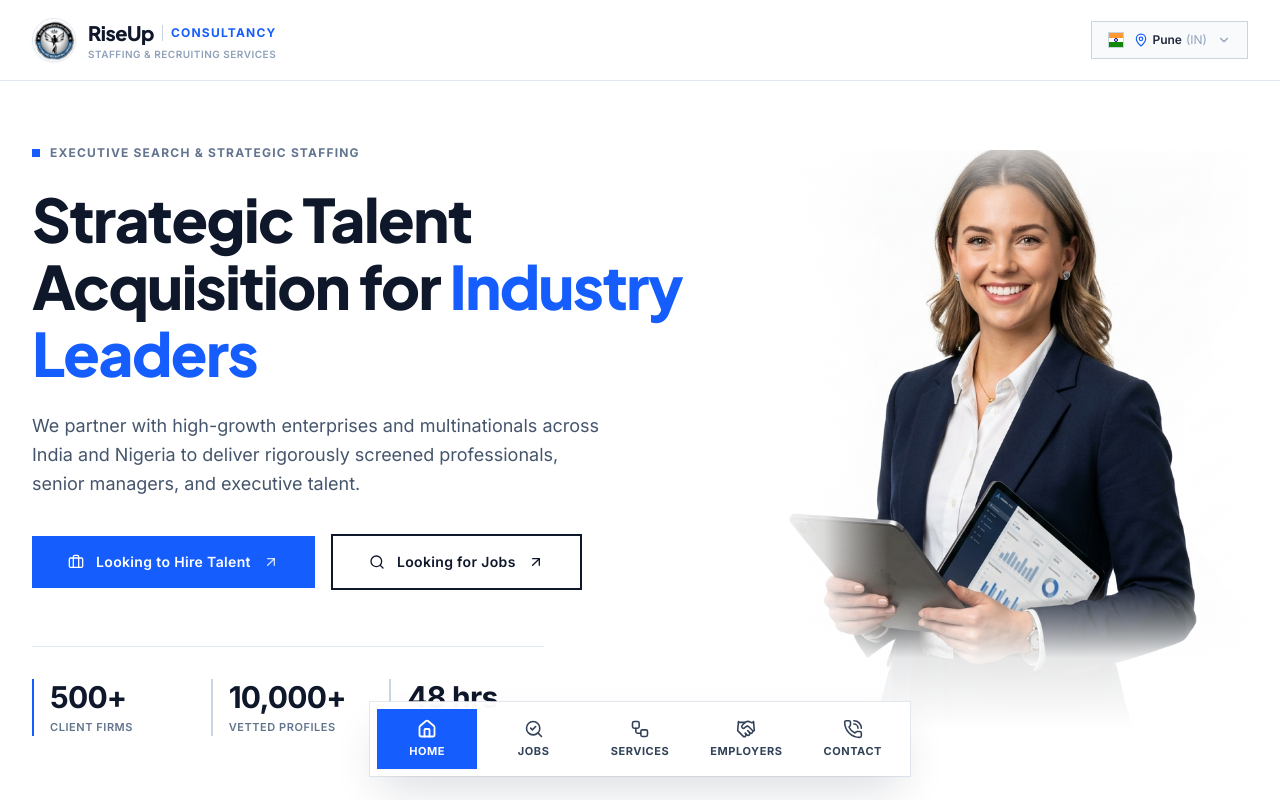
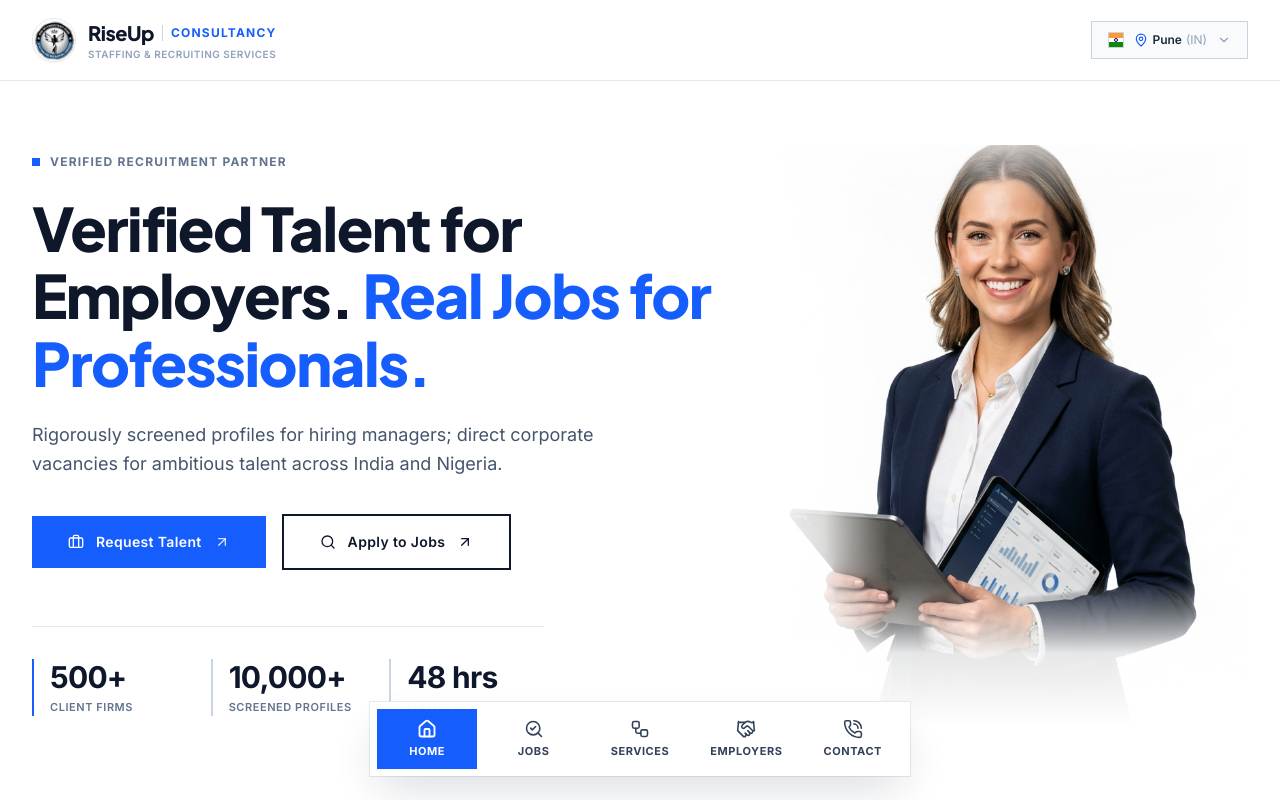
Before and after one commit to riseupconsultancy-pune/riseup-consultancy, a Next.js app: page / in a window 1280 px wide. Shown: the top 800 px of the page. Built offline with nearby package versions, Linux system fonts and the light colour scheme.

Commit message:
feat(hero): apply Option 4 copy for dual-audience clarity

```diff
--- a/src/components/Hero.tsx
+++ b/src/components/Hero.tsx
@@ -22,42 +22,42 @@ export default function Hero({ onHireClick, onJobsClick }: HeroProps) {
             <div className="flex items-center gap-2.5 mb-6">
               <span className="w-2 h-2 bg-blue-600 shrink-0" />
               <span className="text-xs font-bold uppercase tracking-widest text-slate-500">
-                Executive Search & Strategic Staffing
+                Verified Recruitment Partner
               </span>
             </div>
 
             {/* Main Authoritative Headline */}
             <h1 className="text-4xl sm:text-5xl lg:text-6xl font-extrabold text-slate-900 tracking-tight leading-[1.12]">
-              Strategic Talent Acquisition for{" "}
-              <span className="text-blue-600">Industry Leaders</span>
+              Verified Talent for Employers.{" "}
+              <span className="text-blue-600">Real Jobs for Professionals.</span>
             </h1>
 
             {/* Grounded Corporate Subtitle */}
             <p className="mt-6 text-base sm:text-lg text-slate-600 font-normal leading-relaxed max-w-xl">
-              We partner with high-growth enterprises and multinationals across India and Nigeria to deliver rigorously screened professionals, senior managers, and executive talent.
+              Rigorously screened profiles for hiring managers; direct corporate vacancies for ambitious talent across India and Nigeria.
             </p>
 
             {/* Two Square Action Buttons */}
             <div className="mt-9 flex flex-col sm:flex-row items-stretch sm:items-center gap-4">
-              {/* Button 1: Looking to Hire Talent */}
+              {/* Button 1: Request Talent (Employers) */}
               <button
                 onClick={onHireClick}
                 type="button"
-                className="group inline-flex items-center justify-center gap-3 px-9 py-4 bg-blue-600 hover:bg-blue-700 text-white font-semibold text-sm tracking-wide transition-colors duration-200 focus:outline-none focus:ring-2 focus:ring-blue-600 focus:ring-offset-2"
+                className="group inline-flex items-center justify-center gap-3 px-9 py-4 bg-blue-600 hover:bg-blue-700 text-white font-semibold text-sm tracking-wide transition-colors duration-200 focus:outline-none focus:ring-2 focus:ring-blue-600 focus:ring-offset-2 rounded-none"
               >
                 <Briefcase className="w-4 h-4 text-white" />
-                <span>Looking to Hire Talent</span>
+                <span>Request Talent</span>
                 <ArrowUpRight className="w-4 h-4 text-white/80 group-hover:translate-x-0.5 group-hover:-translate-y-0.5 transition-transform" />
               </button>
 
-              {/* Button 2: Looking for Jobs */}
+              {/* Button 2: Apply to Jobs (Job Seekers) */}
               <button
                 onClick={onJobsClick}
                 type="button"
-                className="group inline-flex items-center justify-center gap-3 px-9 py-4 bg-transparent border-2 border-slate-900 hover:bg-slate-900 hover:text-white text-slate-900 font-semibold text-sm tracking-wide transition-all duration-200 focus:outline-none focus:ring-2 focus:ring-slate-900 focus:ring-offset-2"
+                className="group inline-flex items-center justify-center gap-3 px-9 py-4 bg-transparent border-2 border-slate-900 hover:bg-slate-900 hover:text-white text-slate-900 font-semibold text-sm tracking-wide transition-all duration-200 focus:outline-none focus:ring-2 focus:ring-slate-900 focus:ring-offset-2 rounded-none"
               >
                 <Search className="w-4 h-4" />
-                <span>Looking for Jobs</span>
+                <span>Apply to Jobs</span>
                 <ArrowUpRight className="w-4 h-4 group-hover:translate-x-0.5 group-hover:-translate-y-0.5 transition-transform" />
               </button>
             </div>
@@ -73,7 +73,7 @@ export default function Hero({ onHireClick, onJobsClick }: HeroProps) {
               <div className="border-l-2 border-slate-300 pl-4">
                 <div className="text-3xl font-bold text-slate-900 tracking-tight">10,000+</div>
                 <div className="text-[11px] uppercase tracking-wider text-slate-500 font-semibold mt-1">
-                  Vetted Profiles
+                  Screened Profiles
                 </div>
               </div>
               <div className="border-l-2 border-slate-300 pl-4">
```
